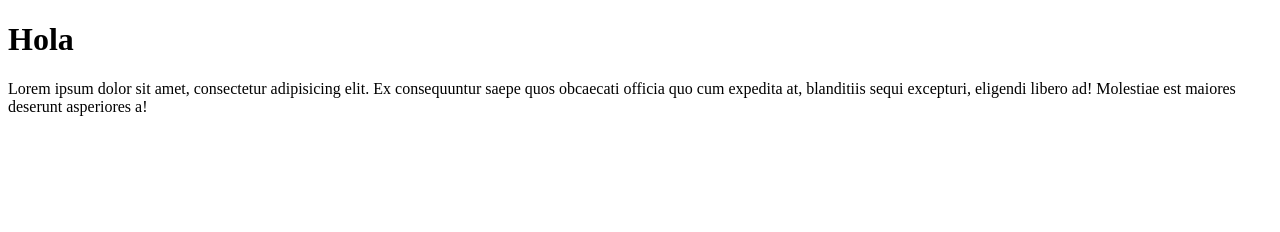
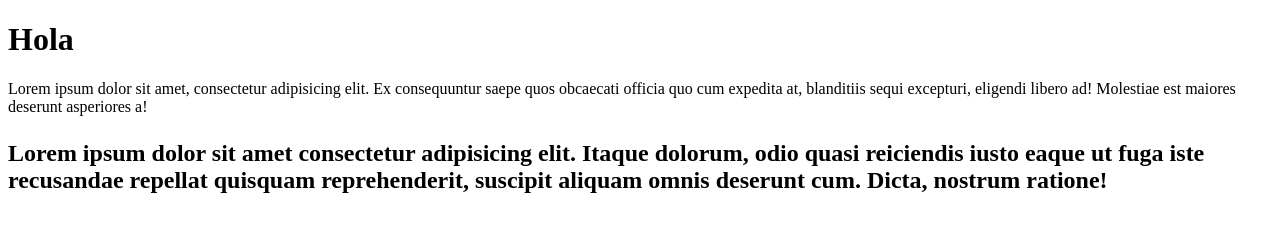
Before and after one commit to KeiverFajardo/Infotecnology, a plain HTML site: page index.html in a window 1280 px wide. Drawn offline with Linux system fonts and the light colour scheme.

Commit message:
Se añadio nueva seccion y un div nuevo 3ra parte

```diff
--- a/index.html
+++ b/index.html
@@ -9,5 +9,12 @@
 <body>
     <h1>Hola</h1>
     <p>Lorem ipsum dolor sit amet, consectetur adipisicing elit. Ex consequuntur saepe quos obcaecati officia quo cum expedita at, blanditiis sequi excepturi, eligendi libero ad! Molestiae est maiores deserunt asperiores a!</p>
+
+
+    <h2>
+        <section>
+            <p>Lorem ipsum dolor sit amet consectetur adipisicing elit. Itaque dolorum, odio quasi reiciendis iusto eaque ut fuga iste recusandae repellat quisquam reprehenderit, suscipit aliquam omnis deserunt cum. Dicta, nostrum ratione!</p>
+        </section>
+    </h2>
 </body>
 </html>
```
